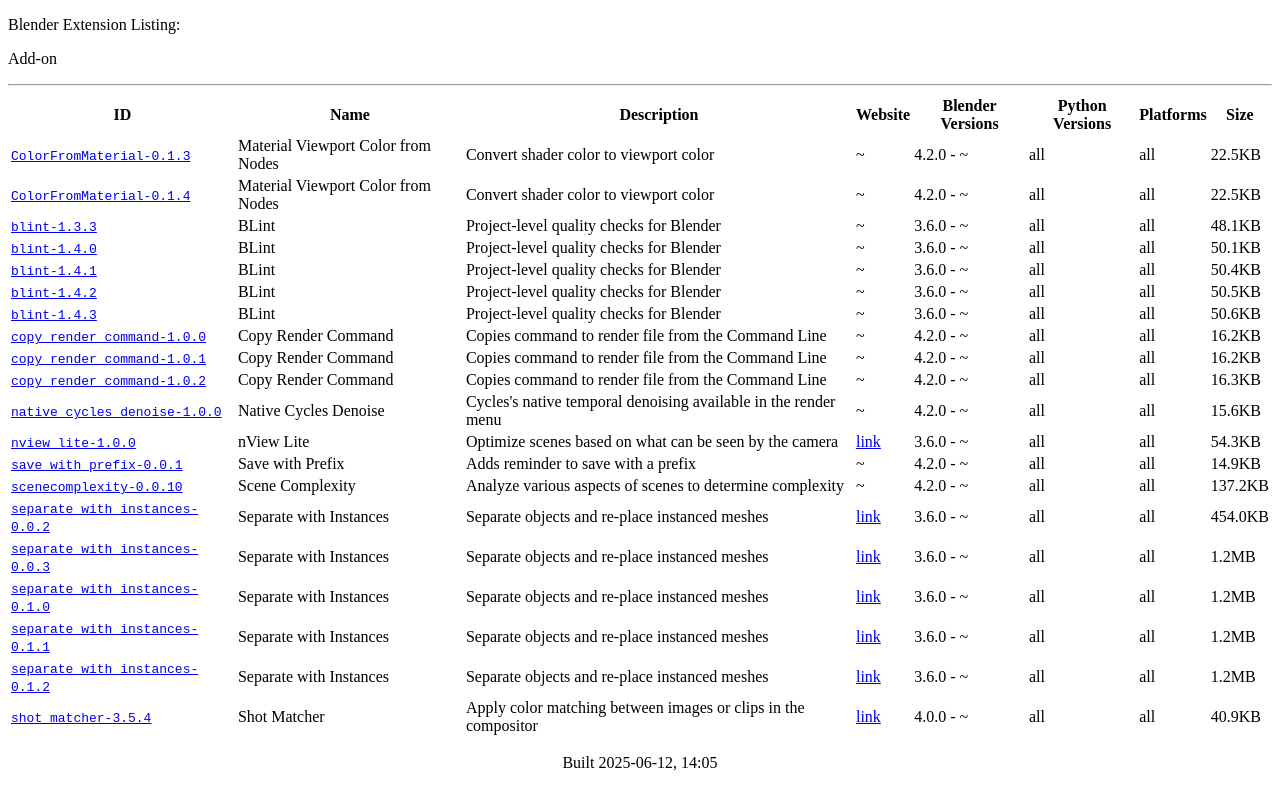
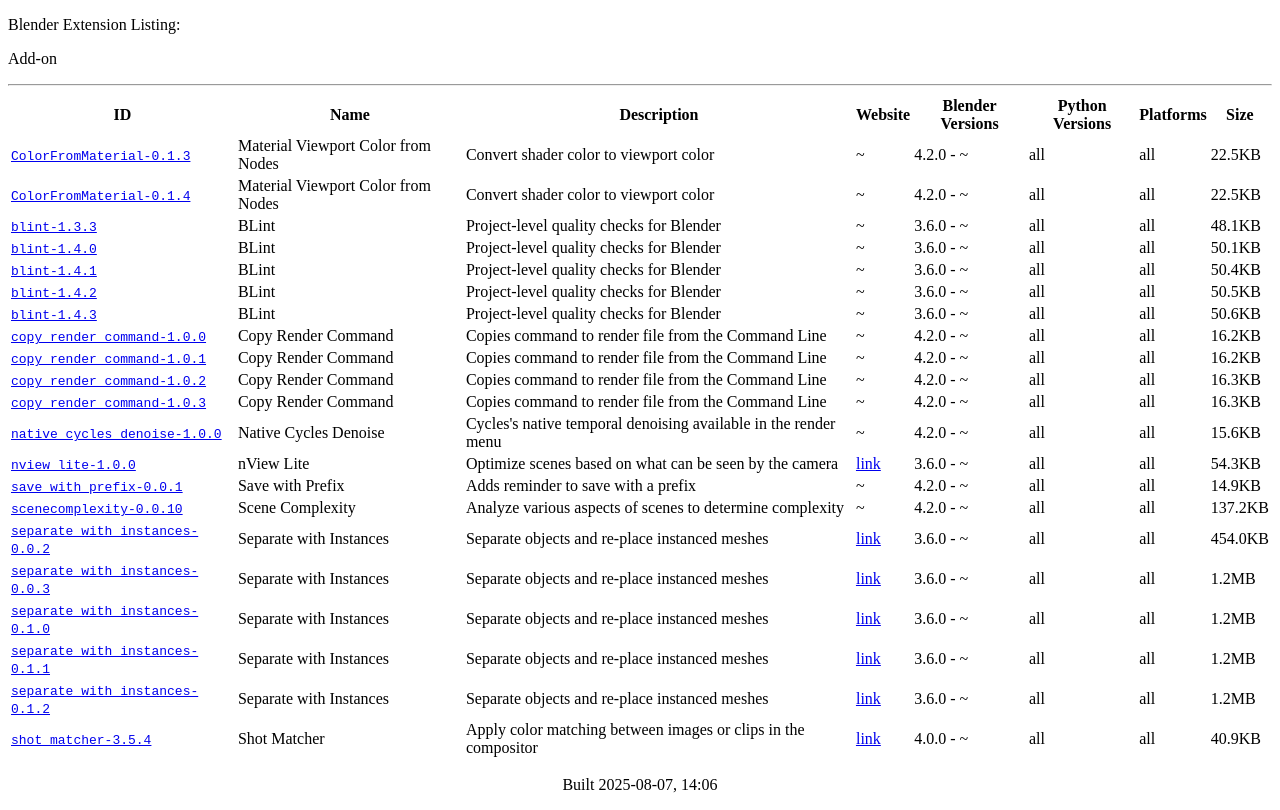
Before and after one commit to semagnum/extensions, a plain HTML site: page add_ons/index.html in a window 1280 px wide. Drawn offline with Linux system fonts and the light colour scheme.

Commit message:
copy_render_command-1.0.3

```diff
--- a/add_ons/index.html
+++ b/add_ons/index.html
@@ -120,6 +120,16 @@
     <td>16.3KB</td>
   </tr>
   <tr>
+    <td><tt><a href="./copy_render_command-1.0.3.zip?repository=.%2Findex.json&blender_version_min=4.2.0">copy_render_command-1.0.3</a></tt></td>
+    <td>Copy Render Command</td>
+    <td>Copies command to render file from the Command Line</td>
+    <td>~</td>
+    <td>4.2.0 - ~</td>
+    <td>all</td>
+    <td>all</td>
+    <td>16.3KB</td>
+  </tr>
+  <tr>
     <td><tt><a href="./native_cycles_denoise-1.0.0.zip?repository=.%2Findex.json&blender_version_min=4.2.0">native_cycles_denoise-1.0.0</a></tt></td>
     <td>Native Cycles Denoise</td>
     <td>Cycles&#x27;s native temporal denoising available in the render menu</td>
@@ -221,6 +231,6 @@
   </tr>
 </table>
 
-<center><p>Built 2025-06-12, 14:05</p></center>
+<center><p>Built 2025-08-07, 14:06</p></center>
 </body>
 </html>
```
Also changed, not shown: add_ons/index.json (+22 -0 lines), 1 other file.
